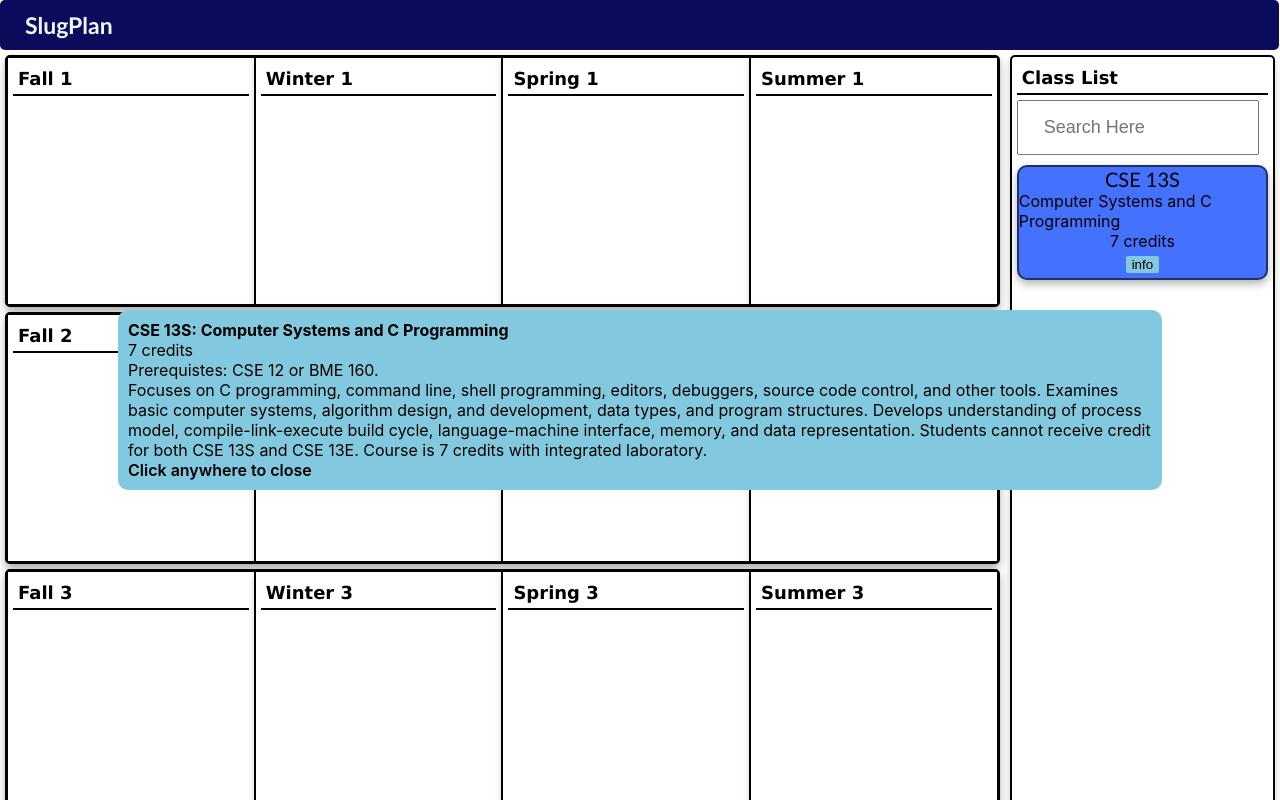
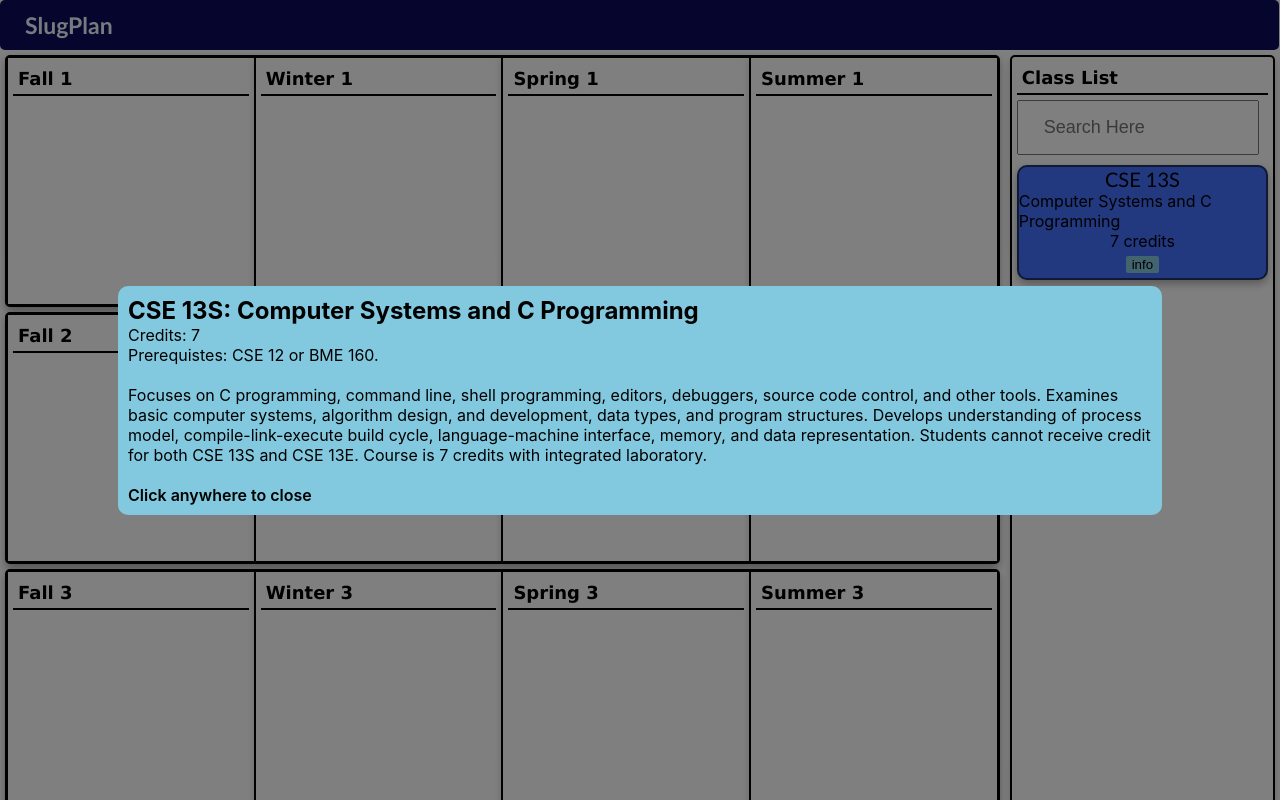
Before and after one commit to inkyant/acm-hacks, a React (Create React App) app in the folder client/: page / in a window 1280 px wide. Both pictures are taken after a click on the button "info". Shown: the top 800 px of the page. Built offline with nearby package versions, Linux system fonts and the light colour scheme; the HTML template or start-up script is replaced by a standard one.

Commit message:
Added dark background for popup

```diff
--- a/client/src/components/card.css
+++ b/client/src/components/card.css
@@ -62,6 +62,10 @@
     border-radius: 2px;
 }
 
+.popup-overlay {
+    background-color: rgba(0, 0, 0, 0.5); /* Semi-transparent gray shade */
+}
+
 .bold {
     font-weight: bold;
 }
--- a/client/src/components/card.js
+++ b/client/src/components/card.js
@@ -29,15 +29,19 @@ export default function Card({ cardData, preqCleared, removeCard }) {
             <div>{cardData.title}</div>
             <div>{cardData.credits + ' credits'}</div>
             <Popup trigger={<button className='popup-button'>info</button>} modal>
-                <div className="popup-container">
-                    <div className='popup'>
-                        <div className='bold'>{cardData.category + ' ' + cardData.course_num + ': ' + cardData.title}</div>
-                        <div>{cardData.credits + ' credits'}</div>
-                        <div>{'Prerequistes: ' + cardData.prereqs}</div>
-                        <div>{cardData.description}</div>
-                        <div className='exit-text'>Click anywhere to close</div>
+                {(close) => (
+                    <div className="popup-container" onClick={close}>
+                        <div className='popup' onClick={(e) => e.stopPropagation()}>
+                            <div className='bold' style={{ fontSize: 24 }}>{cardData.category + ' ' + cardData.course_num + ': ' + cardData.title}</div>
+                            <div>{'Credits: ' + cardData.credits}</div>
+                            <div>{'Prerequistes: ' + cardData.prereqs}</div>
+                            <br/>
+                            <div>{cardData.description}</div>
+                            <br/>
+                            <div className='exit-text'>Click anywhere to close</div>
+                        </div>
                     </div>
-                </div>
+                )}
             </Popup>
         </div>
 
```
